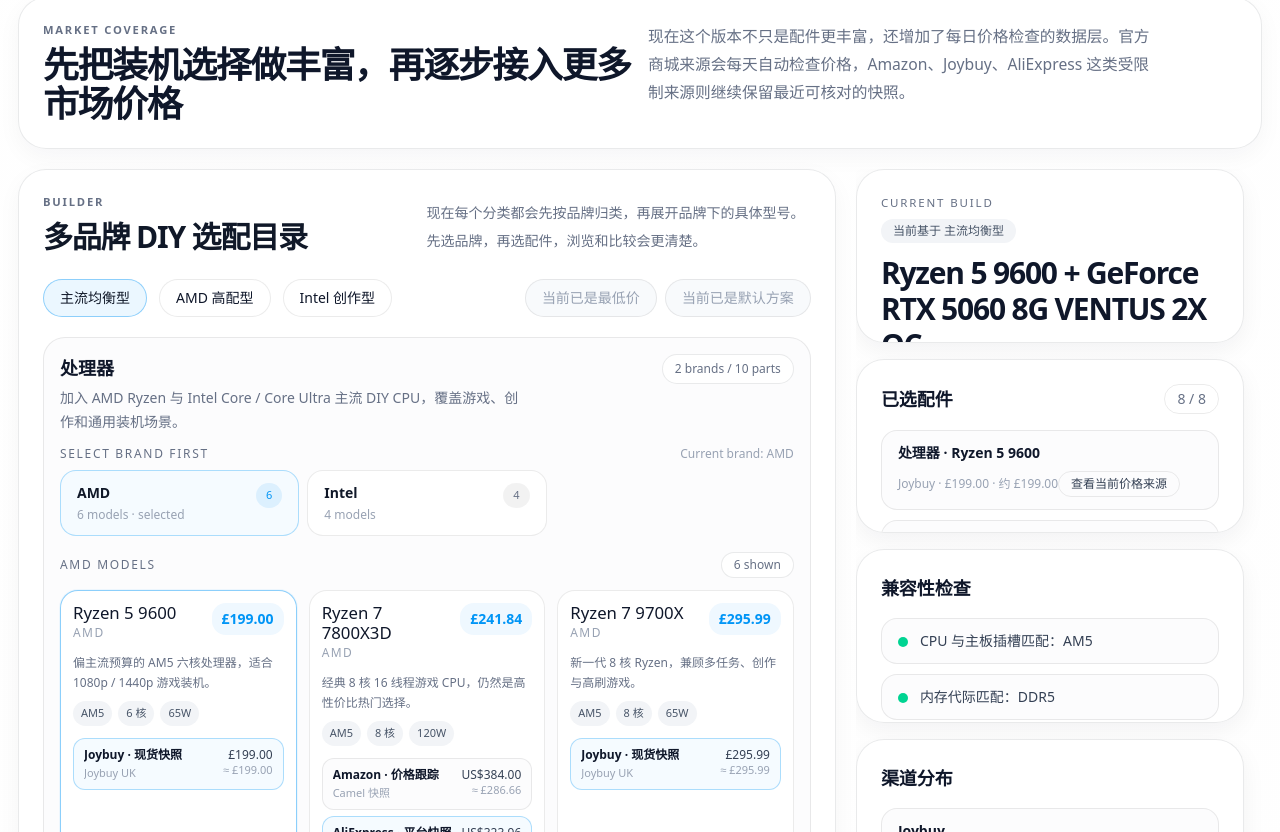
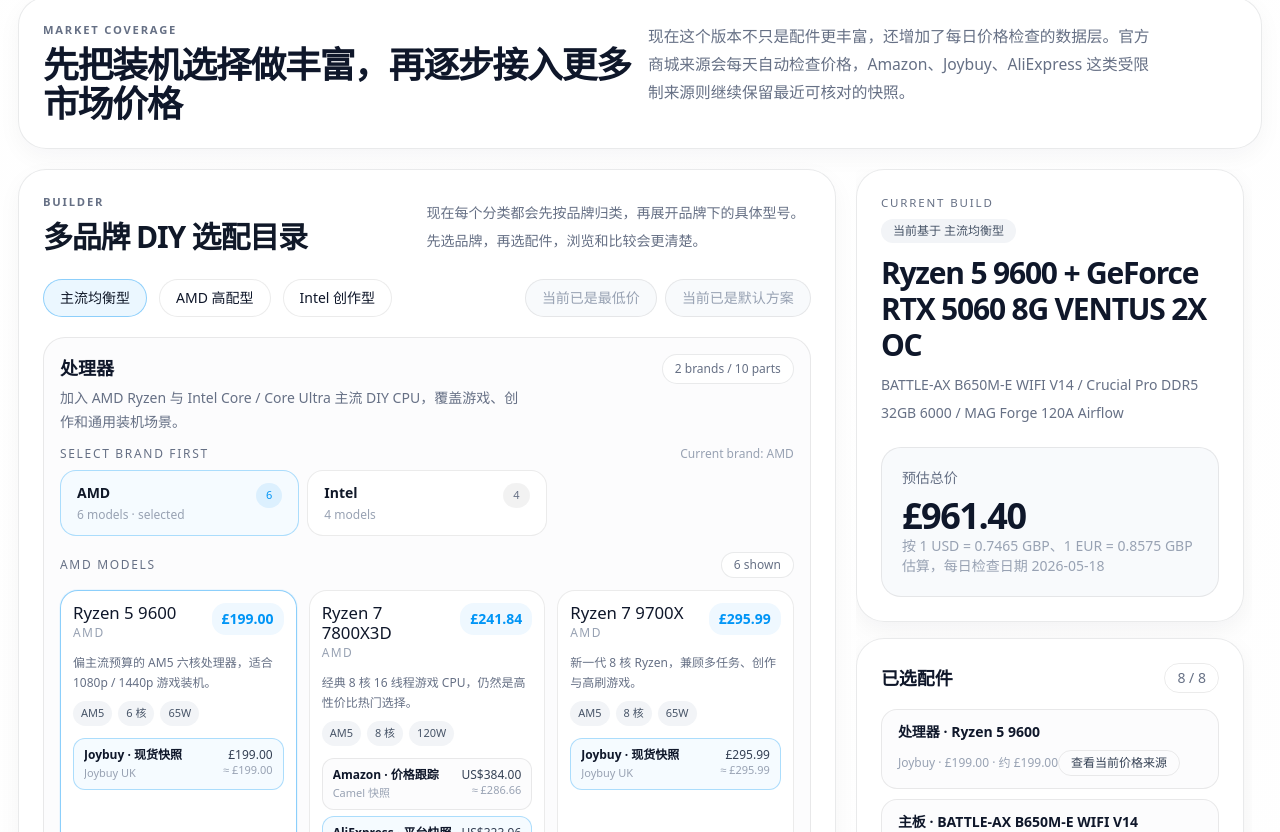
Before and after one commit to ZZZZZXX/pc-builder, a Next.js app: page / in a window 1280 px wide. Shown: the part 748-1580 px from the top of the page. Built offline with nearby package versions, Linux system fonts and the light colour scheme; no server answers.

Commit message:
fix right rail scrolling

```diff
--- a/src/app/globals.css
+++ b/src/app/globals.css
@@ -187,6 +187,8 @@
     scrollbar-width: thin;
     scrollbar-color: rgba(15, 23, 42, 0.22) rgba(15, 23, 42, 0.06);
     scrollbar-gutter: stable;
+    -webkit-overflow-scrolling: touch;
+    touch-action: pan-y;
   }
 
   .pc-scrollbar::-webkit-scrollbar {
--- a/src/app/page.tsx
+++ b/src/app/page.tsx
@@ -2569,7 +2569,7 @@ export default function Home() {
               })}
             </div>
           </div>
-          <aside className="pc-scrollbar grid gap-4 xl:sticky xl:top-5 xl:self-start xl:h-[calc(100vh-2.5rem)] xl:overflow-y-scroll xl:overscroll-contain xl:pr-2 xl:pb-4">
+          <aside className="pc-scrollbar grid min-h-0 gap-4 lg:sticky lg:top-5 lg:self-start lg:max-h-[calc(100vh-2.5rem)] lg:overflow-y-auto lg:overscroll-contain lg:pr-2 lg:pb-4">
             <section className="award-pane-dark flex min-h-0 flex-col rounded-[28px] p-6">
               <p className="mb-2 text-[0.72rem] uppercase tracking-[0.16em] text-[#667085]">Current Build</p>
               <div className="mb-3 flex flex-wrap items-center gap-2">
```
